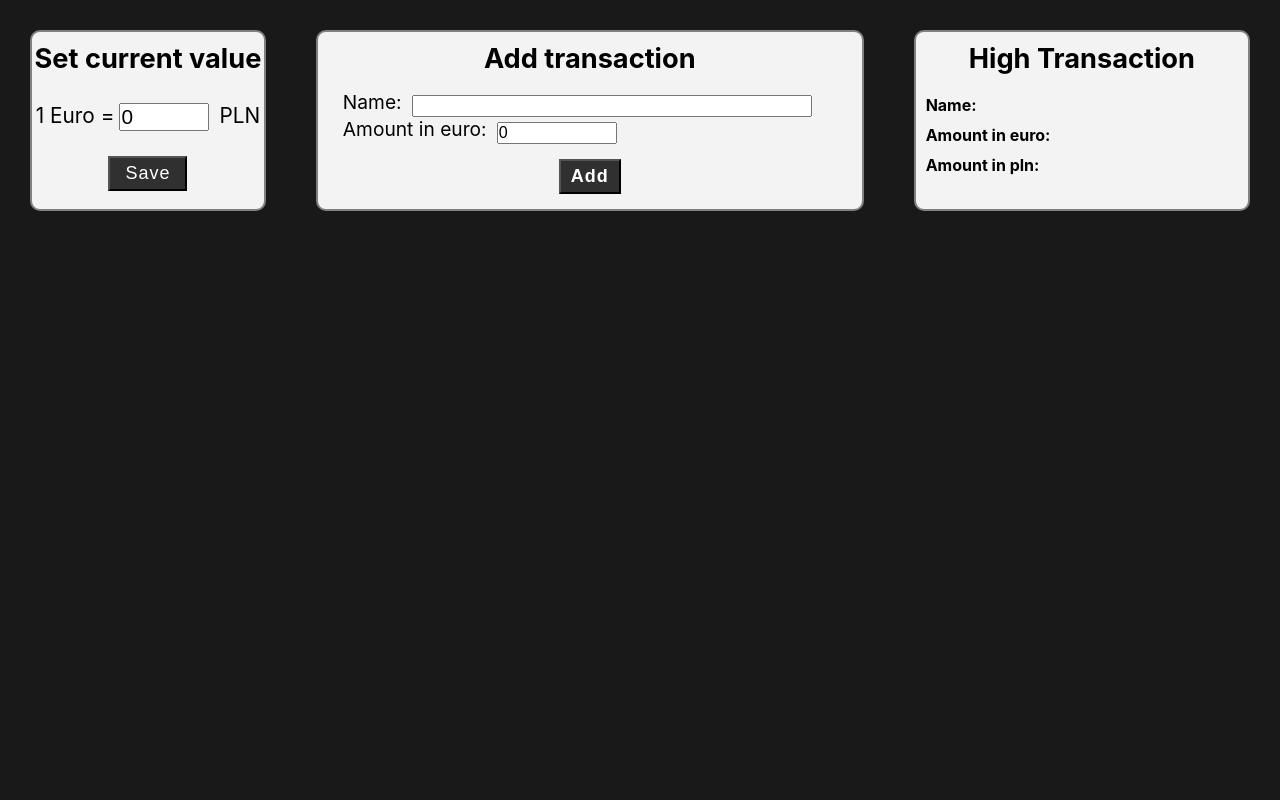
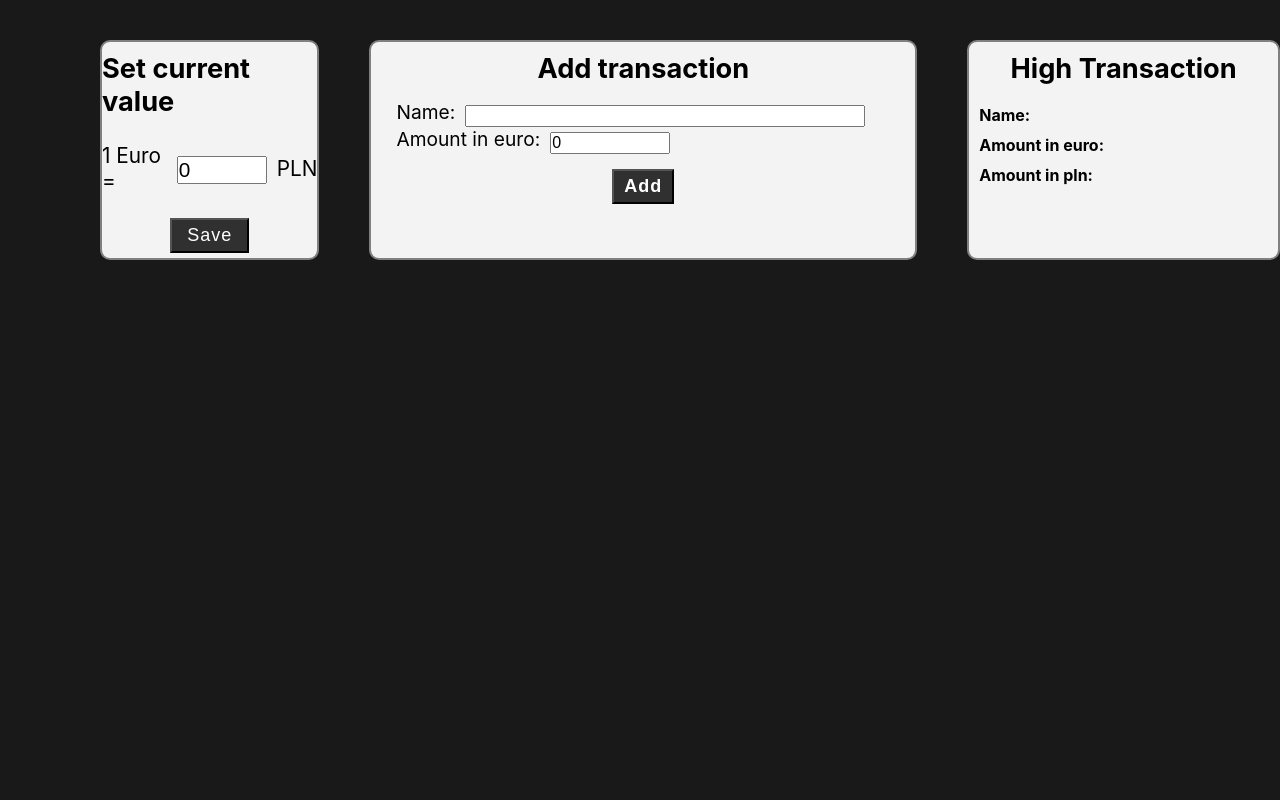
Before and after one commit to 5maciek/react-redux-exchange, a React (Create React App) app: page / in a window 1280 px wide. Shown: the top 800 px of the page. Built offline with nearby package versions, Linux system fonts and the light colour scheme.

Commit message:
change margin for header and main

```diff
--- a/src/index.scss
+++ b/src/index.scss
@@ -23,10 +23,10 @@ code {
 div.App {
   header {
     display: flex;
-    margin: 30px;
+    margin: 40px 0 40px 100px;
   }
 
   main {
-    margin-left: 30px;
+    margin-left: 100px;
   }
 }
```
